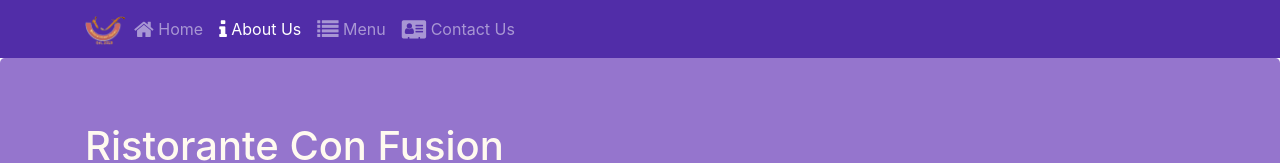
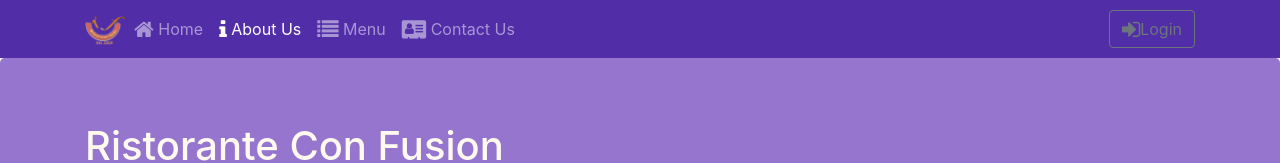
Before and after one commit to mnabywan/Coursera-React, a React (Create React App) app in the folder first-app/: page /aboutus in a window 1280 px wide. Shown: the top 163 px of the page. Built offline with nearby package versions, Linux system fonts and the light colour scheme.

Commit message:
Uncontrolled Form

```diff
--- a/first-app/src/components/HeaderComponent.js
+++ b/first-app/src/components/HeaderComponent.js
@@ -1,5 +1,6 @@
 import React, {Component} from 'react';
-import { Navbar, NavbarBrand, Nav, NavbarToggler, Collapse, NavItem, Jumbotron } from 'reactstrap'
+import { Navbar, NavbarBrand, Nav, NavbarToggler, Collapse, NavItem, Jumbotron,
+    Button, Modal, ModalHeader, ModalBody, FormGroup, Form, Label, Input } from 'reactstrap'
 import { NavLink } from 'react-router-dom';
 
 
@@ -8,17 +9,32 @@
         super(props);
 
         this.state = {
-            isNavOpen: false
+            isNavOpen: false,
+            isModalOpen: false
         }
 
         this.toggleNav = this.toggleNav.bind(this);
+        this.toggleModal = this.toggleModal.bind(this);
+        this.handleLogin = this.handleLogin.bind(this);
     }
 
     toggleNav(){
         this.setState({
             isNavOpen : !this.state.isNavOpen
         });
+    }
 
+    toggleModal(){
+        this.setState({
+            isModalOpen : !this.state.isModalOpen
+        });
+    }
+
+    handleLogin(event) {
+        this.toggleModal();
+        alert("Username: " + this.username.value + " Password: " + this.password.value
+            + " Remember: " + this.remember.checked);
+        event.preventDefault();
     }
 
     render(){
@@ -46,6 +62,14 @@
                                 <NavLink className="nav-link" to='/contactus'><span className="fa fa-address-card fa-lg"></span> Contact Us</NavLink>
                             </NavItem>
                         </Nav>
+                        <Nav className="ml-auto" navbar>
+                            <NavItem>
+                                <Button outline onClick={this.toggleModal}>
+                                    <span className="fa fa-sign-in fa-lg"> </span>
+                                    Login
+                                </Button>
+                            </NavItem>
+                        </Nav>
                     </Collapse>
                 </div>
                 </Navbar>
@@ -61,6 +85,31 @@
                         </div>
                     </div>
                 </Jumbotron>
+                <Modal isOpen={this.state.isModalOpen} toggle={this.toggleModal}>
+                    <ModalHeader toggle={this.toggleModal}>Login</ModalHeader>
+                    <ModalBody>
+                        <Form onSubmit={this.handleLogin}>
+                            <FormGroup>
+                                <Label htmlFor="username">Username</Label>
+                                <Input type="text" id="username" name="username"
+                                    innerRef={(input) => this.username = input} />
+                            </FormGroup>
+                            <FormGroup>
+                                <Label htmlFor="password">Password</Label>
+                                <Input type="password" id="password" name="password"
+                                    innerRef={(input) => this.password = input}  />
+                            </FormGroup>
+                            <FormGroup check>
+                                <Label check>
+                                    <Input type="checkbox" name="remember"
+                                    innerRef={(input) => this.remember = input}  />
+                                    Remember me
+                                </Label>
+                            </FormGroup>
+                            <Button type="submit" value="submit" color="primary">Login</Button>
+                        </Form>
+                    </ModalBody>
+                </Modal>
             </>
         )
     }
```
